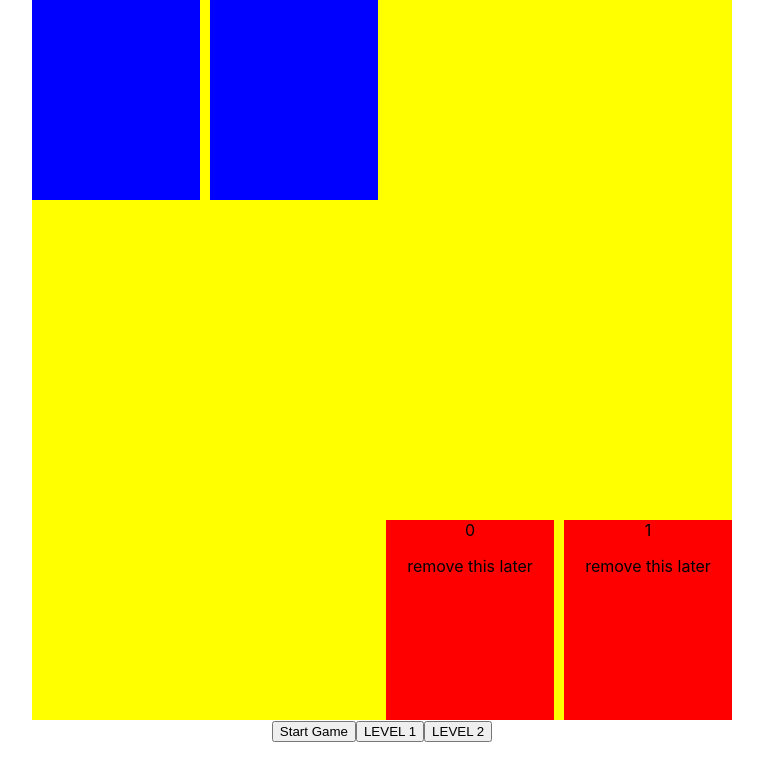
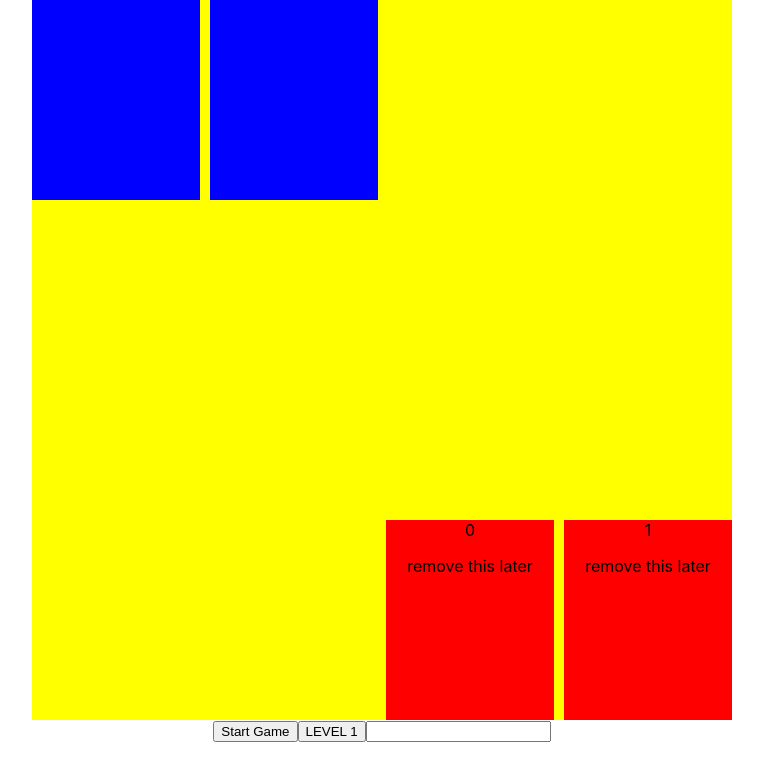
Before and after one commit to dirtyhoops/flexbox-game, a React (Create React App) app: page / in a window 1280 px wide. Shown: the top 780 px of the page, without its empty margins (258-1021 px from the left). Built offline with nearby package versions, Linux system fonts and the light colour scheme; the HTML template or start-up script is replaced by a standard one.

Commit message:
added Input component, checkanswer function

```diff
--- a/src/App.js
+++ b/src/App.js
@@ -2,17 +2,33 @@ import React, { useState } from 'react';
 import { levels } from './data/levels';
 
 import Board from './components/Board';
+import Input from './components/Input';
 import './App.css';
 
 function App() {
   const [startGame, setStartGame] = useState(false);
-  const [gameLevels, setGameLevels] = useState(levels);
   const [currentLevel, setCurrentLevel] = useState(1);
+
+  const upLevel = () => {
+    setCurrentLevel(current => {
+      if(current < 5){
+        return current + 1
+      }else{
+        // game has been completed! Hooray!
+      }
+    })
+  }
+  const checkUserInput = (e) => {
+    if(e.target.value === levels[currentLevel].answer){
+      upLevel()
+    }
+  }
+
 
   return (
     <div className='App'>
       <div className='container'>
-        <Board gameLevel={gameLevels[currentLevel]} startGame={startGame} />
+        <Board gameLevel={levels[currentLevel]} startGame={startGame} />
         {/* <div className='board-container'>
           <div className={`ships ${startGame ? 'movedown' : ''}`}>
             <div className='ship'></div>
@@ -25,7 +41,9 @@ function App() {
         </div> */}
         <button onClick={() => setStartGame(true)}>Start Game</button>
         <button onClick={() => setCurrentLevel(1)}>LEVEL 1</button>
-        <button onClick={() => setCurrentLevel(2)}>LEVEL 2</button>
+        < Input
+          checkAnswer={checkUserInput}
+        />
       </div>
     </div>
   );
--- /dev/null
+++ b/src/components/Input.js
@@ -0,0 +1,8 @@
+const Input = ({ checkAnswer }) => {
+
+    return (
+        <input onChange={checkAnswer}></input>
+    )
+}
+
+export default Input;
```
